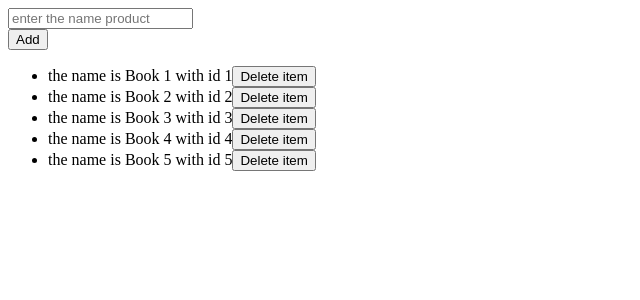
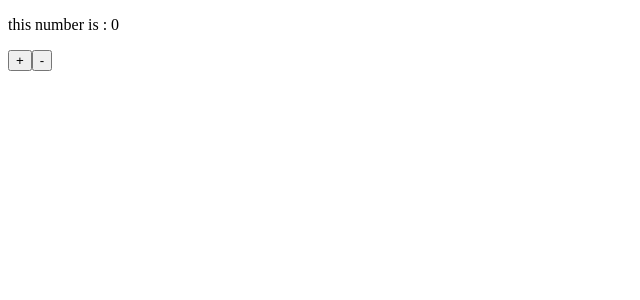
Before and after one commit to womoboy/react-daywork, a React (Create React App) app: page / in a window 1280 px wide. Shown: the top 300 px of the page, without its empty margins (0-640 px from the left). Built offline with nearby package versions, Linux system fonts and the light colour scheme; data requests are answered from the project's data file.

Commit message:
create counter

```diff
--- a/db.json
+++ b/db.json
@@ -15,10 +15,6 @@
     {
       "title": "Book 4",
       "id": 4
-    },
-    {
-      "title": "Book 5",
-      "id": 5
     }
   ]
 }
--- a/src/App.js
+++ b/src/App.js
@@ -1,48 +1,11 @@
-import { useState, useEffect } from 'react';
-import ProductList from './component/productList/ProductList';
-import AddProduct from './component/addProduct/AddProduct';
+import Counter from './components/counter/Counter';
 
 const App = () => {
-    const [products, setProducts] = useState([]);
-
-    useEffect(()=>{
-        const sendRequest = async () => {
-            const response = await fetch("http://localhost:8000/products");
-            const responseData = await response.json();
-            setProducts(responseData);
-        };
-
-        sendRequest();
-    }, []);
-
-    const productAddition = async (title) => {
-        const response = await fetch(`http://localhost:8000/products/`, {
-            method: "POST",
-            headers: {
-                'Content-type': "application/json"
-            },
-            body: JSON.stringify(title)
-        });
-
-        const responseData = await response.json();
-
-        setProducts([...products, responseData]);
-    }
-
-    const deleteProducts = async (id) => {
-        fetch(`http://localhost:8000/products/${id}`, {
-            method: "DELETE"
-        });
-
-        setProducts(products.filter((product) => {return product.id !== id}))
-    }
-
     return (
         <>
-            <AddProduct onAdd={productAddition}/>
-            <ProductList products={products} onDelete={deleteProducts}/>
+            <Counter />
         </>
     )
 }
 
-export default App;
+export default App
--- a/src/component/addProduct/AddProduct.js
+++ /dev/null
@@ -1,30 +0,0 @@
-import { useState } from 'react';
-
-const AddProduct = ({ onAdd }) => {
-    const [title, setTitle] = useState('');
-
-    const formSubmit = (event) => {
-        event.preventDefault();
-        onAdd({title});
-        setTitle('');
-    }
-
-    return(
-        <>
-            <form onSubmit={formSubmit}>
-                <div>
-                    <input type="text"
-                    placeholder='enter the name product'
-                    value={title}
-                    onChange={(e) => setTitle(e.target.value)}
-                    />
-                </div>
-                <div>
-                    <input type="submit" value="Add" />
-                </div>
-            </form>
-        </>
-    )
-}
-
-export default AddProduct;
--- a/src/component/product/Product.js
+++ /dev/null
@@ -1,12 +0,0 @@
-const Product = ({title, id, onDelete}) => {
-    return (
-        <>
-            <li>
-                the name is {title} with id {id}
-                <button onClick={() => onDelete(id)}>Delete item</button>
-            </li>
-        </>
-    )
-}
-
-export default Product;
--- a/src/component/productList/ProductList.js
+++ /dev/null
@@ -1,14 +0,0 @@
-import React from "react";
-import Product from "../product/Product";
-
-const ProductList = ({ products, onDelete }) => {
-    return (
-        <>
-            <ul>
-                {products.map((product) => {return <Product id={product.id} key={product.id} title={product.title} onDelete={onDelete}/>})}
-            </ul>
-        </>
-    )
-}
-
-export default ProductList;
--- /dev/null
+++ b/src/components/counter/Counter.js
@@ -0,0 +1,16 @@
+import React from 'react';
+import { useState } from 'react';
+
+const Counter = () => {
+    const [count, setCount] = useState(0);
+
+    return (
+        <>
+            <p>this number is : {count}</p>
+            <button onClick={()=> setCount(count + 1)}>+</button>
+            <button onClick={()=> setCount(count - 1)}>-</button>
+        </>
+    )
+}
+
+export default Counter;
--- a/src/index.js
+++ b/src/index.js
@@ -1,4 +1,3 @@
-import React from 'react';
 import ReactDOM from 'react-dom/client';
 import App from './App';
 
```
